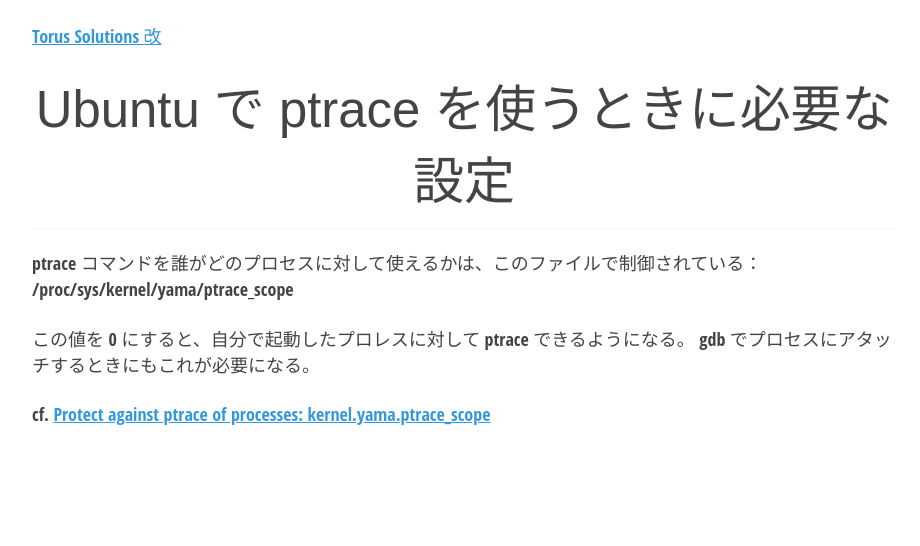
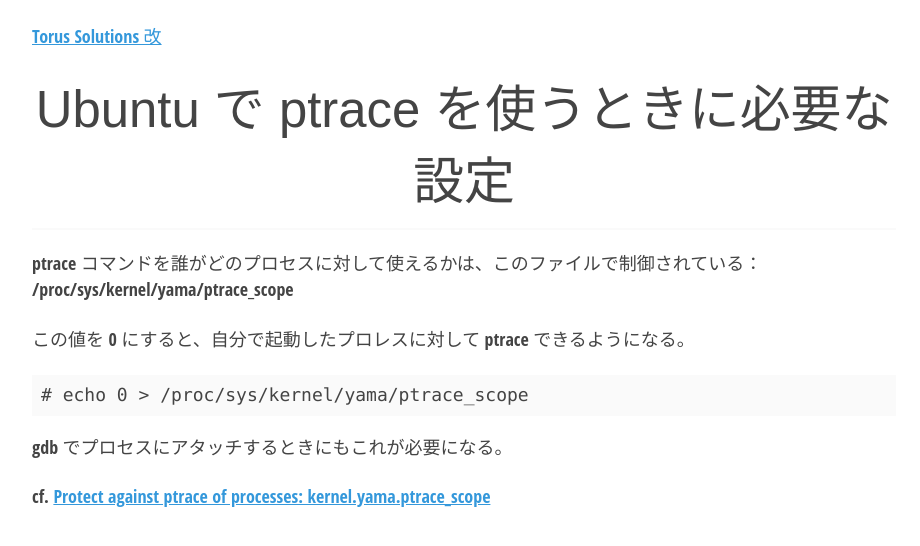
Before and after one commit to torus/torus.github.io, a Jekyll site: the page built from _posts/2022-09-17-ubuntu-ptrace-scope.md, in a window 1280 px wide. Shown: the top 546 px of the page, without its empty margins (176-1096 px from the left). Built offline with Jekyll 4.4.1, drawn with Linux system fonts in a browser that asks for light colours.

Commit message:
Update 2022-09-17-ubuntu-ptrace-scope.md

````diff
--- a/_posts/2022-09-17-ubuntu-ptrace-scope.md
+++ b/_posts/2022-09-17-ubuntu-ptrace-scope.md
@@ -7,6 +7,11 @@ ptrace コマンドを誰がどのプロセスに対して使えるかは、こ
 /proc/sys/kernel/yama/ptrace_scope
 
 この値を 0 にすると、自分で起動したプロレスに対して ptrace できるようになる。
+
+```
+# echo 0 > /proc/sys/kernel/yama/ptrace_scope
+```
+
 gdb でプロセスにアタッチするときにもこれが必要になる。
 
 cf. [Protect against ptrace of processes: kernel.yama.ptrace_scope](https://linux-audit.com/protect-ptrace-processes-kernel-yama-ptrace_scope/)
````
